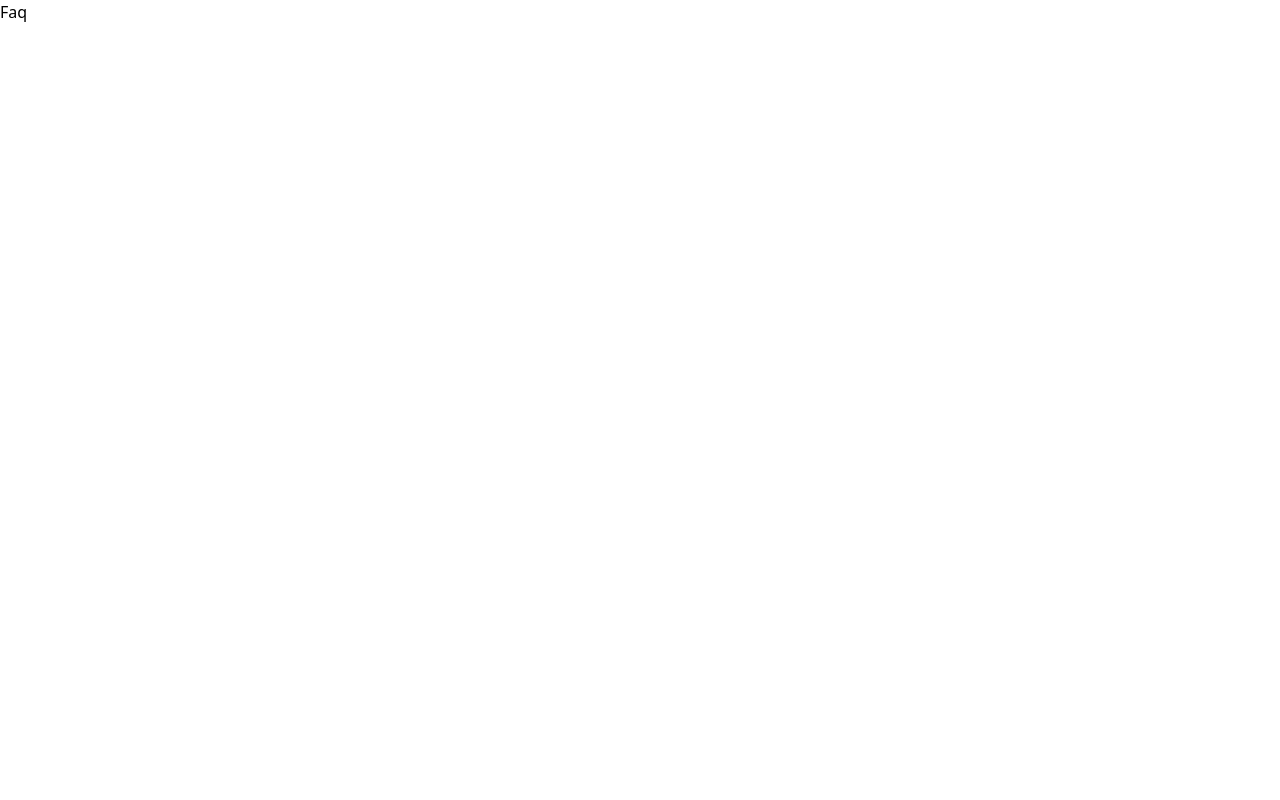
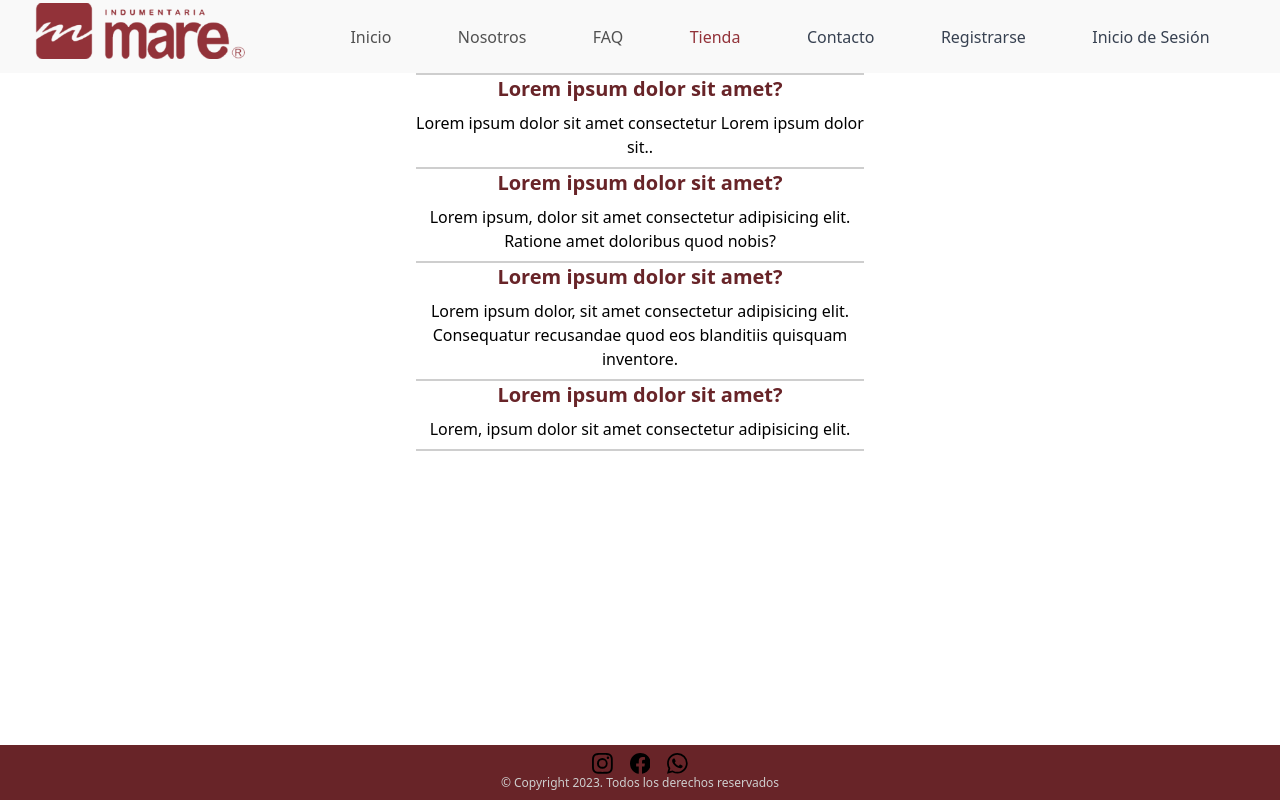
Before and after one commit to No-Country/c-14-31-n-java-react, a React (Vite) app in the folder client/: page /Faq in a window 1280 px wide. Built offline with nearby package versions, Linux system fonts and the light colour scheme.

Commit message:
feat: add page Faq

```diff
--- a/client/src/components/header/Header.jsx
+++ b/client/src/components/header/Header.jsx
@@ -70,9 +70,9 @@ const Header = () => {
             <span className="font-medium"> Nosotros </span>
           </Link>
 
-          <li className="flex items-center gap-2 lg:gap-x-1 rounded-lg px-4 py-2 text-neutral-900">
+          <Link to="/faq" className="flex items-center gap-2 lg:gap-x-1 rounded-lg px-4 py-2 text-neutral-900">
             <span className="font-medium">FAQ</span>
-          </li>
+          </Link>
 
           <Link
             to={"/store"}
--- a/client/src/pages/faq/Faq.jsx
+++ b/client/src/pages/faq/Faq.jsx
@@ -1,10 +1,37 @@
-
+import Header from "../../components/header/Header";
+import { Footer } from "../../components/footer/Footer";
+import { IoIosArrowDown } from "react-icons/io";
 
 
 const Faq = () => {
     return (
-        <div>
-            Faq
+        <div className="h-screen min-h-screen flex flex-col">
+            <div>
+                <Header />
+            </div>
+            <div className="w-full">
+                <div className="max-w-md md:mx-auto">
+                    <div className="border-y-2 border-neutral-400">
+                        <h2 className="text-primary-700 text-center font-bold text-xl">Lorem ipsum dolor sit amet?</h2>
+                        <p className="text-center py-2">Lorem ipsum dolor sit amet consectetur Lorem ipsum dolor sit..</p>
+                    </div>
+                    <div className="border-b-2 border-neutral-400">
+                        <h2 className="text-primary-700 text-center font-bold text-xl">Lorem ipsum dolor sit amet?</h2>
+                        <p className="text-center py-2">Lorem ipsum, dolor sit amet consectetur adipisicing elit. Ratione amet doloribus quod nobis?</p>
+                    </div>
+                    <div className="border-b-2 border-neutral-400">
+                        <h2 className="text-primary-700 text-center font-bold text-xl">Lorem ipsum dolor sit amet?</h2>
+                        <p className="text-center py-2">Lorem ipsum dolor, sit amet consectetur adipisicing elit. Consequatur recusandae quod eos blanditiis quisquam inventore.</p>
+                    </div>
+                    <div className="border-b-2 border-neutral-400">
+                        <h2 className="text-primary-700 text-center font-bold text-xl">Lorem ipsum dolor sit amet?</h2>
+                        <p className="text-center py-2">Lorem, ipsum dolor sit amet consectetur adipisicing elit.</p>
+                    </div>
+                </div>
+            </div>
+            <div className="mt-auto">
+                <Footer />
+            </div>
         </div>
     )
 }
```
